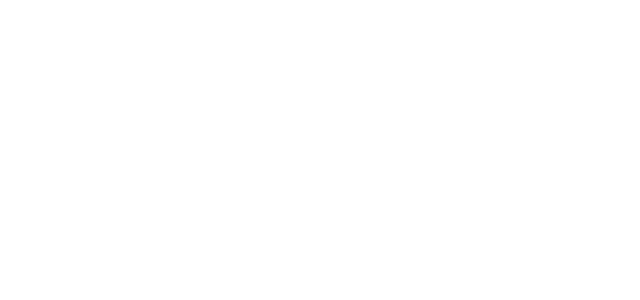
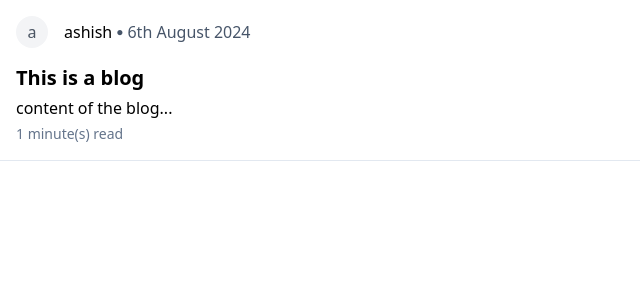
Before and after one commit to ashishmohanty10/medium-clone, a React (Vite) app in the folder client/: page /blogs in a window 1280 px wide. Before the commit this address had no page. Shown: the top 300 px of the page, without its empty margins (0-640 px from the left). Built offline with nearby package versions, Linux system fonts and the light colour scheme.

Commit message:
basic blog card done

```diff
--- a/client/src/App.tsx
+++ b/client/src/App.tsx
@@ -1,7 +1,8 @@
 import { BrowserRouter, Route, Routes } from "react-router-dom";
 import Signup from "./pages/Signup";
 import Signin from "./pages/Signin";
-import Blog from "./pages/Blog";
+import Blogs from "./pages/Blogs";
+import SingleBlog from "./pages/SingleBlog";
 
 function App() {
   return (
@@ -10,7 +11,8 @@
         <Routes>
           <Route path="/signup" element={<Signup />} />
           <Route path="/signin" element={<Signin />} />
-          <Route path="/blog/:id" element={<Blog />} />
+          <Route path="/blogs" element={<Blogs />} />
+          <Route path="/blog/:id" element={<SingleBlog />} />
         </Routes>
       </BrowserRouter>
     </>
--- /dev/null
+++ b/client/src/components/BlogCard.tsx
@@ -0,0 +1,47 @@
+interface BlogCardProps {
+  authorName: string;
+  title: string;
+  content: string;
+  publishedData: String;
+}
+
+export default function BlogCard({
+  authorName,
+  title,
+  content,
+  publishedData,
+}: BlogCardProps) {
+  return (
+    <div className="flex flex-col space-y-1 border-b border-slate-200 p-4 w-full">
+      <div className="flex items-center gap-4 mb-3">
+        <div className="flex flex-col justify-center items-center">
+          <AvatarName name={authorName} />
+        </div>
+        <p className="flex items-center gap-1">
+          {" "}
+          <span className="font-normal ">{authorName}</span>{" "}
+          <span className="text-slate-600 text-xs"> &#9679;</span>{" "}
+          <span className="text-slate-600">{publishedData}</span>
+        </p>
+      </div>
+      <div className="text-xl font-bold">{title}</div>
+      <div className="text-normal font-normal">
+        {content.slice(0, 100) + "..."}
+      </div>
+
+      <div className="text-sm font-thin text-slate-500">{`${Math.ceil(
+        content.length / 100
+      )} minute(s) read`}</div>
+    </div>
+  );
+}
+
+function AvatarName({ name }: { name: string }) {
+  return (
+    <div className="relative inline-flex items-center justify-center size-8   overflow-hidden bg-gray-100 rounded-full dark:bg-gray-600">
+      <span className="font-medium text-gray-600 dark:text-gray-300">
+        {name[0]}
+      </span>
+    </div>
+  );
+}
--- a/client/src/pages/Blog.tsx
+++ /dev/null
@@ -1,3 +0,0 @@
-export default function Blog() {
-  return <div></div>;
-}
--- /dev/null
+++ b/client/src/pages/Blogs.tsx
@@ -0,0 +1,14 @@
+import BlogCard from "../components/BlogCard";
+
+export default function Blogs() {
+  return (
+    <div className="max-w-7xl mx-auto">
+      <BlogCard
+        authorName="ashish"
+        title="This is a blog"
+        content="content of the blog"
+        publishedData={"6th August 2024"}
+      />
+    </div>
+  );
+}
--- /dev/null
+++ b/client/src/pages/SingleBlog.tsx
@@ -0,0 +1,3 @@
+export default function SingleBlog() {
+  return <div className="text-black">blogs</div>;
+}
```
